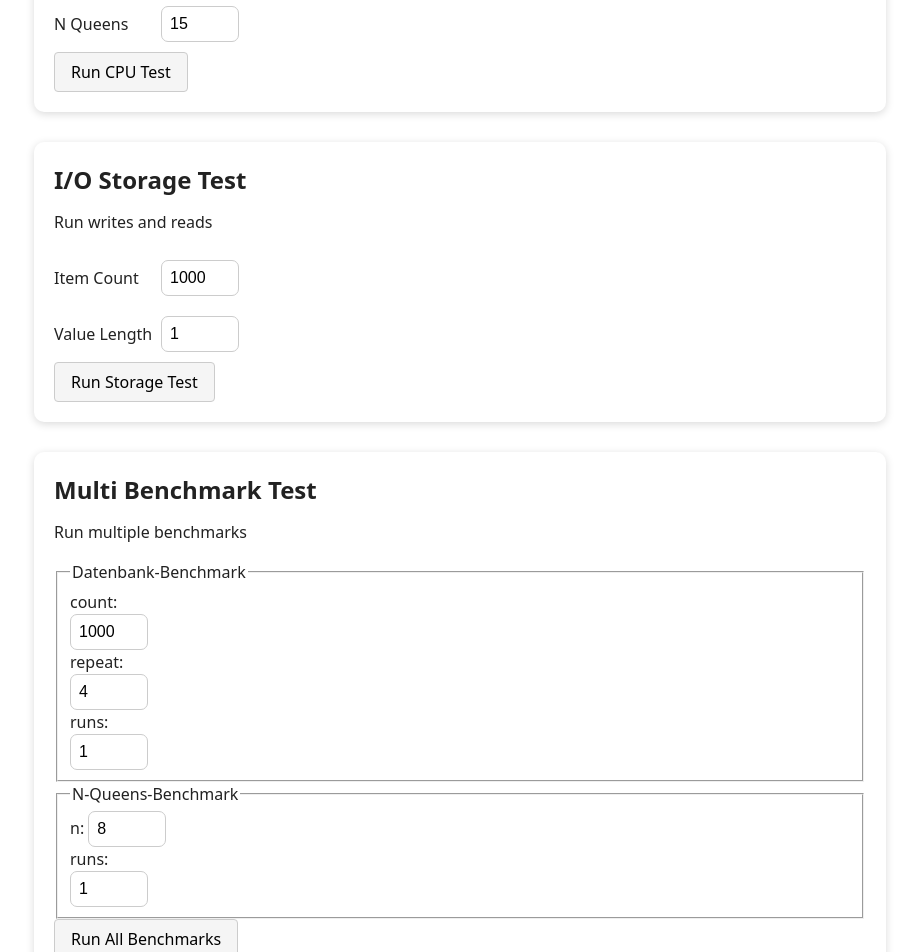
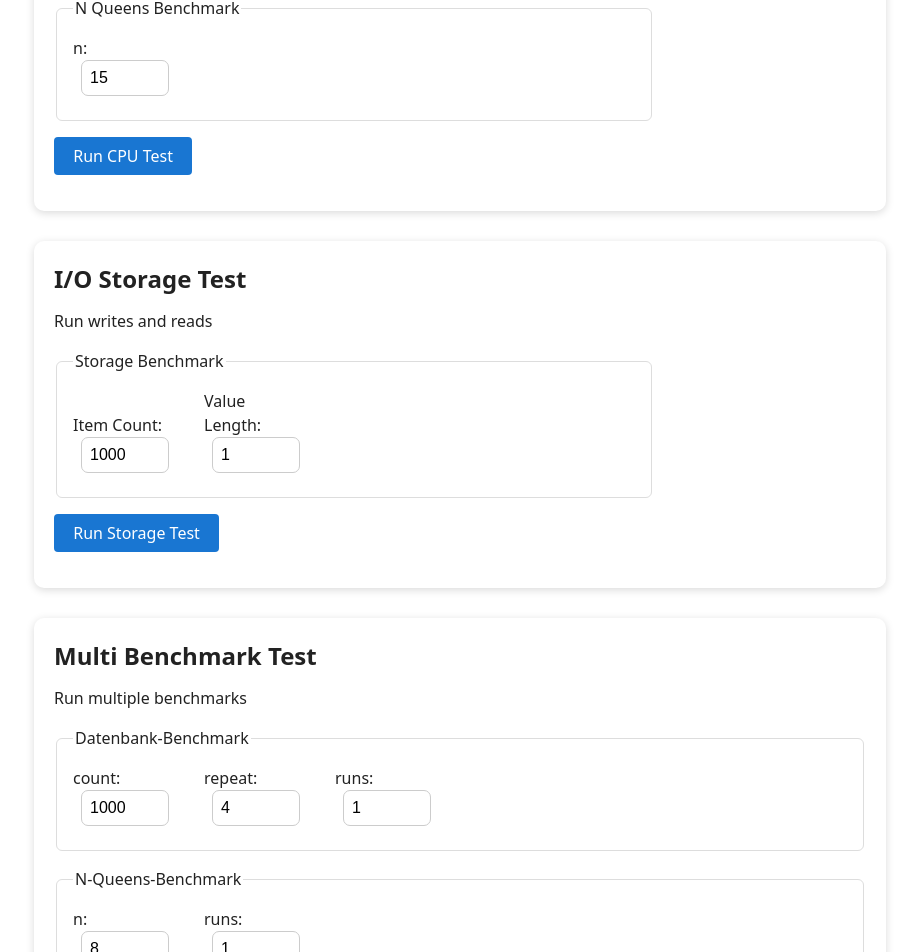
Before and after one commit to jessicadraper/web-hackathon-pwa, a Vue app in the folder pwa-app/: page / in a window 1280 px wide. Shown: the part 224-1176 px from the top of the page, without its empty margins (180-1099 px from the left). Built offline with nearby package versions, Linux system fonts and the light colour scheme.

Commit message:
bug fix and styling

```diff
--- a/pwa-app/src/components/CPUTest.vue
+++ b/pwa-app/src/components/CPUTest.vue
@@ -18,17 +18,95 @@ async function cpuTest() {
 </script>
 
 <template>
-  <div>
-    <div class="field">
-      <label>N Queens</label>
-      <input type="number" v-model="n" /><br />
+  <div class="benchmark-card inner-card">
+    <form @submit.prevent="cpuTest" class="benchmark-form">
+      <fieldset>
+        <legend>N Queens Benchmark</legend>
+        <label>
+          n:
+          <input type="number" v-model.number="n" min="1" />
+        </label>
+      </fieldset>
+      <button type="submit" :disabled="loading">{{ loading ? 'Running...' : 'Run CPU Test' }}</button>
+    </form>
+    <div v-if="loading" class="notice">
+      <span class="spinner"></span>
+      Benchmark is running, please wait...
     </div>
-    <button @click="cpuTest">Run CPU Test</button>
-  </div>
-  <div v-if="loading">Running...</div>
-  <div v-if="results">
-    <Results :results="results"></Results>
+    <div v-if="results && !loading">
+      <Results :results="results"></Results>
+    </div>
   </div>
 </template>
 
-<style scoped></style>
+<style scoped>
+.benchmark-card {
+  max-width: 600px;
+  margin: 2em auto;
+  background: #fff;
+  border-radius: 10px;
+  box-shadow: 0 2px 12px rgba(0,0,0,0.08);
+  padding: 2em 2em 1.5em 2em;
+}
+.benchmark-card.inner-card {
+  box-shadow: none;
+  border: none;
+  padding: 0;
+  margin: 0;
+  background: transparent;
+}
+.benchmark-form fieldset {
+  border: 1px solid #ddd;
+  border-radius: 6px;
+  margin-bottom: 1em;
+  padding: 1em;
+}
+.benchmark-form label {
+  display: inline-block;
+  margin-right: 1.5em;
+  margin-bottom: 0.5em;
+}
+.benchmark-form input[type="number"] {
+  width: 70px;
+  margin-left: 0.5em;
+}
+button {
+  margin-bottom: 1em;
+  background: #1976d2;
+  color: #fff;
+  border: none;
+  border-radius: 4px;
+  padding: 0.5em 1.2em;
+  font-size: 1em;
+  cursor: pointer;
+  transition: background 0.2s;
+}
+button:disabled {
+  background: #aaa;
+  cursor: not-allowed;
+}
+.notice {
+  display: flex;
+  align-items: center;
+  background: #e3f2fd;
+  color: #1976d2;
+  border-radius: 6px;
+  padding: 1em;
+  margin: 1.5em 0;
+  font-weight: 500;
+  font-size: 1.1em;
+}
+.spinner {
+  width: 22px;
+  height: 22px;
+  border: 3px solid #90caf9;
+  border-top: 3px solid #1976d2;
+  border-radius: 50%;
+  margin-right: 1em;
+  animation: spin 1s linear infinite;
+}
+@keyframes spin {
+  0% { transform: rotate(0deg); }
+  100% { transform: rotate(360deg); }
+}
+</style>
--- a/pwa-app/src/components/MultiBenchmark.vue
+++ b/pwa-app/src/components/MultiBenchmark.vue
@@ -1,7 +1,7 @@
 
 <template>
   <div>
-    <form @submit.prevent="runBenchmarks">
+    <form @submit.prevent="runBenchmarks" class="benchmark-form">
       <fieldset>
         <legend>Datenbank-Benchmark</legend>
         <label>
@@ -32,16 +32,20 @@
         {{ loading ? 'Running...' : 'Run All Benchmarks' }}
       </button>
     </form>
-    <div v-if="results">
-      <button @click="downloadCSV" style="margin-bottom:1em">Export as CSV</button>
+    <div v-if="loading" class="notice">
+      <span class="spinner"></span>
+      Benchmarks are running, please wait...
+    </div>
+    <div v-if="results && !loading">
+      <button @click="downloadCSV" class="csv-btn">Export as CSV</button>
       <h3>Benchmark Report</h3>
       <div>
         <h4>Datenbank-Tests</h4>
         <div v-for="(entry, i) in results.db" :key="i">
           <strong>DB Test Run #{{ entry.run }} (count={{ entry.config.count }}, repeat={{ entry.config.repeat }}):</strong>
           <div>
-            Write: <b>{{ entry.result[0]?.executionTimeMs?.toFixed(2) ?? '-' }} ms</b><br />
-            Read: <b>{{ entry.result[1]?.executionTimeMs?.toFixed(2) ?? '-' }} ms</b>
+            Write: <b>{{ entry.writeMs !== undefined && entry.writeMs !== null ? entry.writeMs.toFixed(2) : '-' }} ms</b><br />
+            Read: <b>{{ entry.readMs !== undefined && entry.readMs !== null ? entry.readMs.toFixed(2) : '-' }} ms</b>
           </div>
         </div>
       </div>
@@ -50,7 +54,7 @@
         <div v-for="(entry, i) in results.nqueens" :key="'nq' + i">
           <strong>N-Queens Test Run #{{ entry.run }} (n={{ entry.n }}):</strong>
           <div>
-            <b>{{ entry.result?.executionTimeMs?.toFixed(2) ?? '-' }} ms</b>
+            <b>{{ entry.ms !== undefined && entry.ms !== null ? entry.ms.toFixed(2) : '-' }} ms</b>
           </div>
         </div>
       </div>
@@ -80,8 +84,7 @@ function downloadCSV() {
   const url = URL.createObjectURL(blob);
   const a = document.createElement('a');
   a.href = url;
-  const timestamp = new Date().toISOString().replace(/[:.]/g, '-');
-  a.download = `benchmarks_${timestamp}.csv`;
+  a.download = 'benchmarks.csv';
   document.body.appendChild(a);
   a.click();
   document.body.removeChild(a);
@@ -100,13 +103,136 @@ async function runBenchmarks() {
 </script>
 
 <style scoped>
-button {
+.benchmark-card {
+  max-width: 600px;
+  margin: 2em auto;
+  background: #fff;
+  border-radius: 10px;
+  box-shadow: 0 2px 12px rgba(0,0,0,0.08);
+  padding: 2em 2em 1.5em 2em;
+}
+.benchmark-form fieldset {
+  border: 1px solid #ddd;
+  border-radius: 6px;
   margin-bottom: 1em;
+  padding: 1em;
 }
-pre {
-  background: #f4f4f4;
-  padding: 0.5em;
+.benchmark-form label {
+  display: inline-block;
+  margin-right: 1.5em;
+  margin-bottom: 0.5em;
+}
+.benchmark-form input[type="number"] {
+  width: 70px;
+  margin-left: 0.5em;
+}
+button, .csv-btn {
+  margin-bottom: 1em;
+  background: #1976d2;
+  color: #fff;
+  border: none;
   border-radius: 4px;
-  overflow-x: auto;
+  padding: 0.5em 1.2em;
+  font-size: 1em;
+  cursor: pointer;
+  transition: background 0.2s;
 }
+button:disabled {
+  background: #aaa;
+  cursor: not-allowed;
+}
+.csv-btn {
+  margin-bottom: 1.5em;
+}
+.notice {
+  display: flex;
+  align-items: center;
+  background: #e3f2fd;
+  color: #1976d2;
+  border-radius: 6px;
+  padding: 1em;
+  margin: 1.5em 0;
+  font-weight: 500;
+  font-size: 1.1em;
+}
+.spinner {
+  width: 22px;
+  height: 22px;
+  border: 3px solid #90caf9;
+  border-top: 3px solid #1976d2;
+  border-radius: 50%;
+  margin-right: 1em;
+  animation: spin 1s linear infinite;
+}
+@keyframes spin {
+  0% { transform: rotate(0deg); }
+  100% { transform: rotate(360deg); }
+}
+/* Card-Styling wie gehabt */
+.benchmark-card {
+  max-width: 600px;
+  margin: 2em auto;
+  background: #fff;
+  border-radius: 10px;
+  box-shadow: 0 2px 12px rgba(0,0,0,0.08);
+  padding: 2em 2em 1.5em 2em;
+}
+.benchmark-form fieldset {
+  border: 1px solid #ddd;
+  border-radius: 6px;
+  margin-bottom: 1em;
+  padding: 1em;
+}
+.benchmark-form label {
+  display: inline-block;
+  margin-right: 1.5em;
+  margin-bottom: 0.5em;
+}
+.benchmark-form input[type="number"] {
+  width: 70px;
+  margin-left: 0.5em;
+}
+button, .csv-btn {
+  margin-bottom: 1em;
+  background: #1976d2;
+  color: #fff;
+  border: none;
+  border-radius: 4px;
+  padding: 0.5em 1.2em;
+  font-size: 1em;
+  cursor: pointer;
+  transition: background 0.2s;
+}
+button:disabled {
+  background: #aaa;
+  cursor: not-allowed;
+}
+.csv-btn {
+  margin-bottom: 1.5em;
+}
+.notice {
+  display: flex;
+  align-items: center;
+  background: #e3f2fd;
+  color: #1976d2;
+  border-radius: 6px;
+  padding: 1em;
+  margin: 1.5em 0;
+  font-weight: 500;
+  font-size: 1.1em;
+}
+.spinner {
+  width: 22px;
+  height: 22px;
+  border: 3px solid #90caf9;
+  border-top: 3px solid #1976d2;
+  border-radius: 50%;
+  margin-right: 1em;
+  animation: spin 1s linear infinite;
+}
+@keyframes spin {
+  0% { transform: rotate(0deg); }
+  100% { transform: rotate(360deg); }
+}
+
 </style>
--- a/pwa-app/src/components/StorageTest.vue
+++ b/pwa-app/src/components/StorageTest.vue
@@ -18,22 +18,102 @@ async function storageTest() {
 </script>
 
 <template>
-  <div>
-    <div class="field">
-      <label>Item Count</label>
-      <input type="number" v-model="count" /><br />
+  <div class="benchmark-card inner-card">
+    <form @submit.prevent="storageTest" class="benchmark-form">
+      <fieldset>
+        <legend>Storage Benchmark</legend>
+        <label>
+          Item Count:
+          <input type="number" v-model.number="count" min="1" />
+        </label>
+        <label>
+          Value Length:
+          <input type="number" v-model.number="repeat" min="1" />
+        </label>
+      </fieldset>
+      <button type="submit" :disabled="loading">{{ loading ? 'Running...' : 'Run Storage Test' }}</button>
+    </form>
+    <div v-if="loading" class="notice">
+      <span class="spinner"></span>
+      Benchmark is running, please wait...
     </div>
-    <div class="field">
-      <label>Value Length</label>
-      <input type="number" v-model="repeat" /><br />
+    <div v-if="results && !loading">
+      <div v-for="result in results">
+        <strong>{{ result.label }}</strong>
+        <Results :results="result"></Results>
+      </div>
     </div>
-    <button @click="storageTest">Run Storage Test</button>
-  </div>
-  <div v-if="loading">Running...</div>
-  <div v-if="results" v-for="result in results">
-    <strong>{{ result.label }}</strong>
-    <Results :results="result"></Results>
   </div>
 </template>
 
-<style scoped></style>
+<style scoped>
+.benchmark-card {
+  max-width: 600px;
+  margin: 2em auto;
+  background: #fff;
+  border-radius: 10px;
+  box-shadow: 0 2px 12px rgba(0,0,0,0.08);
+  padding: 2em 2em 1.5em 2em;
+}
+.benchmark-card.inner-card {
+  box-shadow: none;
+  border: none;
+  padding: 0;
+  margin: 0;
+  background: transparent;
+}
+.benchmark-form fieldset {
+  border: 1px solid #ddd;
+  border-radius: 6px;
+  margin-bottom: 1em;
+  padding: 1em;
+}
+.benchmark-form label {
+  display: inline-block;
+  margin-right: 1.5em;
+  margin-bottom: 0.5em;
+}
+.benchmark-form input[type="number"] {
+  width: 70px;
+  margin-left: 0.5em;
+}
+button {
+  margin-bottom: 1em;
+  background: #1976d2;
+  color: #fff;
+  border: none;
+  border-radius: 4px;
+  padding: 0.5em 1.2em;
+  font-size: 1em;
+  cursor: pointer;
+  transition: background 0.2s;
+}
+button:disabled {
+  background: #aaa;
+  cursor: not-allowed;
+}
+.notice {
+  display: flex;
+  align-items: center;
+  background: #e3f2fd;
+  color: #1976d2;
+  border-radius: 6px;
+  padding: 1em;
+  margin: 1.5em 0;
+  font-weight: 500;
+  font-size: 1.1em;
+}
+.spinner {
+  width: 22px;
+  height: 22px;
+  border: 3px solid #90caf9;
+  border-top: 3px solid #1976d2;
+  border-radius: 50%;
+  margin-right: 1em;
+  animation: spin 1s linear infinite;
+}
+@keyframes spin {
+  0% { transform: rotate(0deg); }
+  100% { transform: rotate(360deg); }
+}
+</style>
--- a/pwa-app/src/lib/multi-benchmark.ts
+++ b/pwa-app/src/lib/multi-benchmark.ts
@@ -39,7 +39,13 @@ export async function runAllBenchmarks(config: MultiBenchmarkConfig = {
     for (let i = 0; i < config.db.runs; i++) {
       console.log(`DB Benchmark Run ${i+1}: count=${config.db.count}, repeat=${config.db.repeat}`)
       const res = await runDBBenchmarks(config.db.count, config.db.repeat)
-      results.db.push({ run: i+1, config: config.db, result: res })
+      // Nur die Millisekunden speichern
+      results.db.push({
+        run: i+1,
+        config: config.db,
+        writeMs: res[0]?.executionTimeMs ?? null,
+        readMs: res[1]?.executionTimeMs ?? null
+      })
     }
   }
 
@@ -53,17 +59,21 @@ export async function runAllBenchmarks(config: MultiBenchmarkConfig = {
     for (let i = 0; i < config.nqueens.runs; i++) {
       console.log(`N-Queens Benchmark Run ${i+1}: n=${config.nqueens.n}`)
       const nqResult = await runNQueensBenchmark(config.nqueens.n)
-      results.nqueens.push({ run: i+1, n: config.nqueens.n, result: nqResult })
+      results.nqueens.push({
+        run: i+1,
+        n: config.nqueens.n,
+        ms: nqResult?.executionTimeMs ?? null
+      })
     }
   }
 
   // Report
   console.log('--- BENCHMARK REPORT ---')
   results.db.forEach((entry: any) => {
-    console.log(`DB Test Run #${entry.run} (count=${entry.config.count}, repeat=${entry.config.repeat}):`, entry.result)
+    console.log(`DB Test Run #${entry.run} (count=${entry.config.count}, repeat=${entry.config.repeat}): Write: ${entry.writeMs} ms, Read: ${entry.readMs} ms`)
   })
   results.nqueens.forEach((entry: any) => {
-    console.log(`N-Queens Test Run #${entry.run} (n=${entry.n}):`, entry.result)
+    console.log(`N-Queens Test Run #${entry.run} (n=${entry.n}): ${entry.ms} ms`)
   })
 
   return results
```
